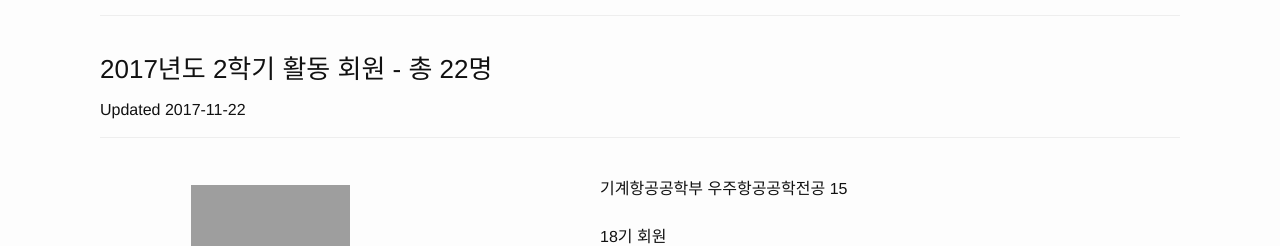
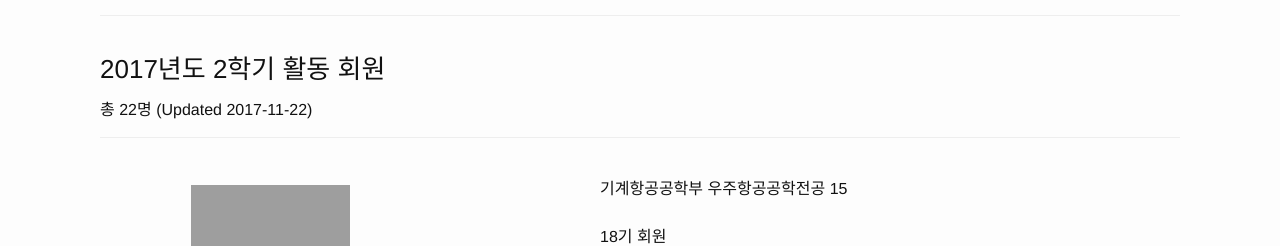
Before and after one commit to Hanaro2021/hanaro.github.io, a Jekyll site: the page built from _pages/2.members.md, in a window 1280 px wide. Shown: the part 682-928 px from the top of the page. Built offline with Jekyll 4.4.1, drawn with Linux system fonts in a browser that asks for light colours; nearby versions of some CDN libraries; grey boxes are pictures that could not be loaded.

```diff
--- a/_pages/2.members.md
+++ b/_pages/2.members.md
@@ -10,9 +10,9 @@ permalink: /members/
 * * *
 
 <br/>
-<h3>2017년도 2학기 활동 회원 - 총 22명</h3>
+<h3>2017년도 2학기 활동 회원 </h3>
 
-Updated 2017-11-22<br/>
+총 22명 (Updated 2017-11-22)<br/>
 * * *
 <br/>
 <table style="width:1400px">
```
